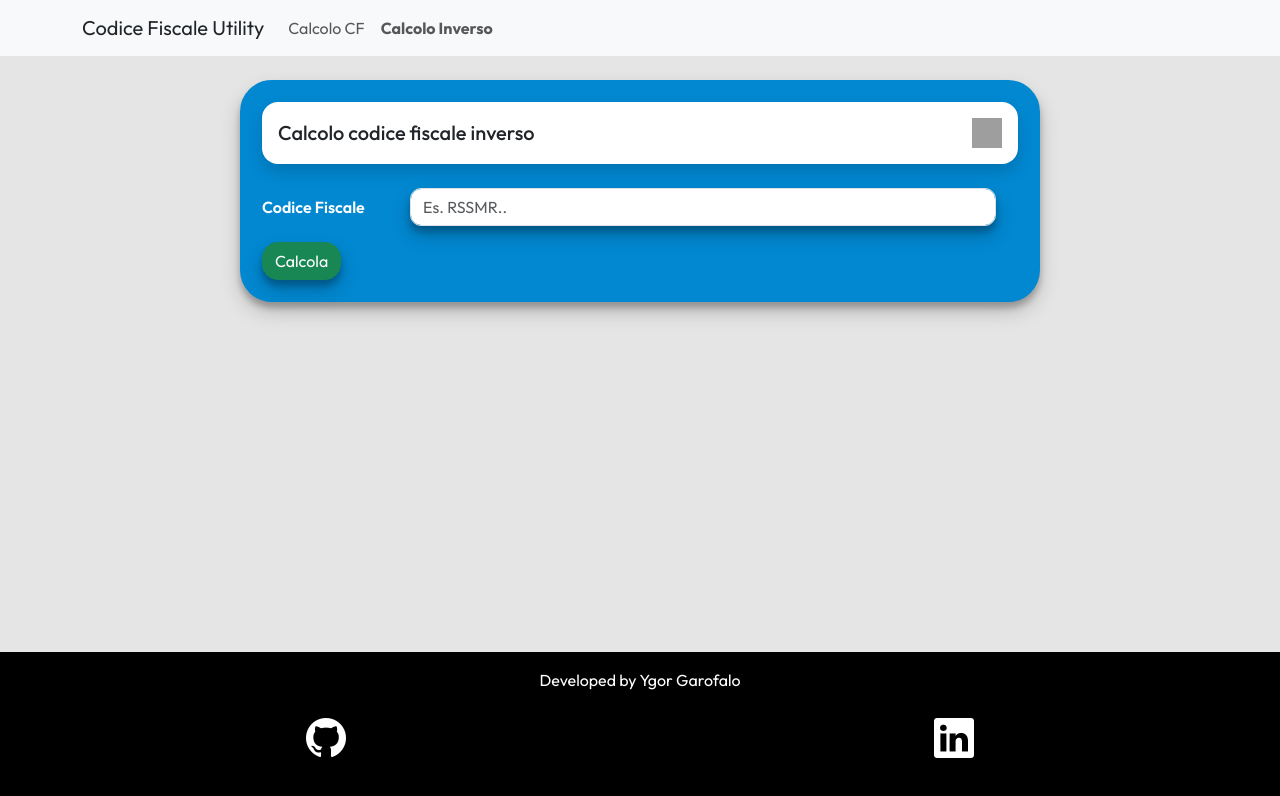
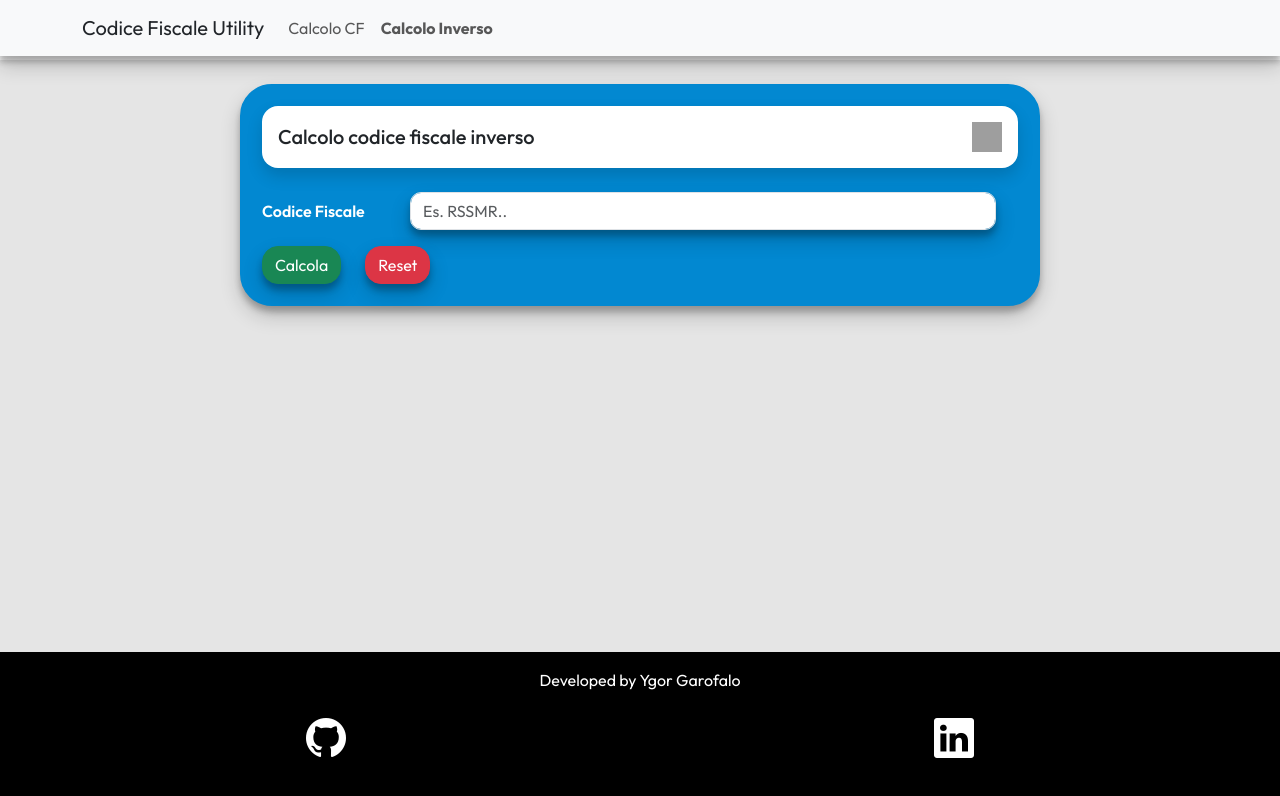
Before and after one commit to iam-Igor/calcolatore-codice-fiscale, a React (Vite) app: page /inverse in a window 1280 px wide. Shown: the top 796 px of the page. Built offline with nearby package versions, Linux system fonts and the light colour scheme; grey boxes are pictures that could not be loaded.

Commit message:
fixed navbar and added reset button

```diff
--- a/src/components/CustNav.jsx
+++ b/src/components/CustNav.jsx
@@ -11,7 +11,7 @@ const CustNav = () => {
   };
 
   return (
-    <Navbar expand="lg" className="bg-body-tertiary shadow_btm">
+    <Navbar expand="lg" className="bg-body-tertiary shadow_btm sticky-top">
       <Container>
         <Navbar.Brand
           onClick={() => {
--- a/src/components/Inverse.jsx
+++ b/src/components/Inverse.jsx
@@ -40,7 +40,7 @@ const Inverse = () => {
   return (
     <Container
       fluid
-      className="bg_terziary cont vh-100"
+      className="bg_terziary cont vh-100 mt-1"
       transition-style="in:circle:center"
     >
       <Row>
@@ -94,6 +94,14 @@ const Inverse = () => {
                       Calcola
                     </Button>
                   )}
+                  <Button
+                    className="btn-danger rounded-4 ms-4 shadow_btm"
+                    onClick={() => {
+                      window.location.reload();
+                    }}
+                  >
+                    Reset
+                  </Button>
                 </Form>
               </div>
             </Card.Body>
--- a/src/components/MainComp.jsx
+++ b/src/components/MainComp.jsx
@@ -74,7 +74,7 @@ const MainComp = () => {
   return (
     <Container
       fluid
-      className="bg_terziary cont vh-100 pb-4"
+      className="bg_terziary cont vh-100 pb-4 mt-1"
       transition-style="in:circle:center"
     >
       <Row>
@@ -205,6 +205,14 @@ const MainComp = () => {
                       Calcola
                     </Button>
                   )}
+                  <Button
+                    className="btn-danger rounded-4 ms-4 shadow_btm"
+                    onClick={() => {
+                      window.location.reload();
+                    }}
+                  >
+                    Reset
+                  </Button>
                 </Form>
               </div>
             </Card.Body>
```
